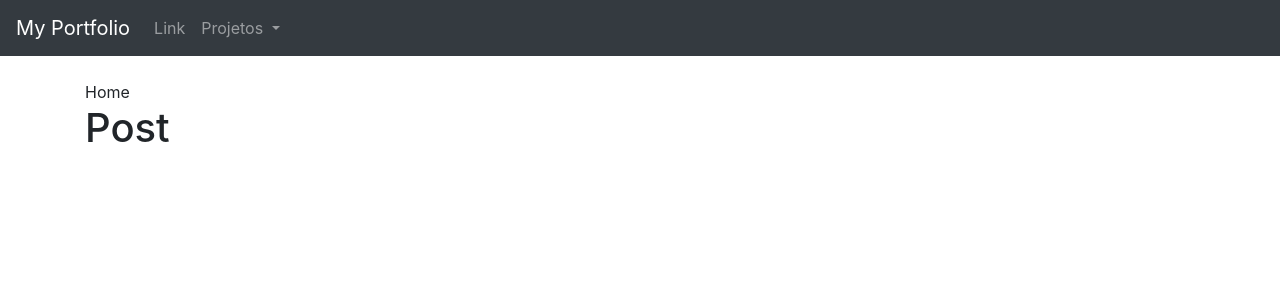
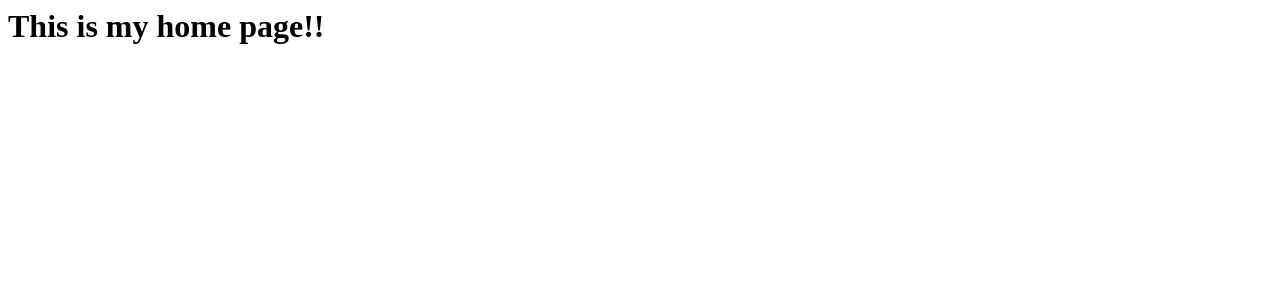
Before and after one commit to ribeirosaimon/portifolio_django, a Django app: page / in a window 1280 px wide. Shown: the top 300 px of the page. Run offline with Django 3.2, Linux system fonts and the light colour scheme; data that the repository does not hold is empty; some libraries are stand-ins or nearby versions.

Commit message:
Comit 13:25 min

```diff
--- a/portfolio/settings.py
+++ b/portfolio/settings.py
@@ -9,7 +9,7 @@ https://docs.djangoproject.com/en/3.1/topics/settings/
 For the full list of settings and their values, see
 https://docs.djangoproject.com/en/3.1/ref/settings/
 """
-
+import os
 from pathlib import Path
 
 # Build paths inside the project like this: BASE_DIR / 'subdir'.
@@ -119,3 +119,7 @@ USE_TZ = True
 # https://docs.djangoproject.com/en/3.1/howto/static-files/
 
 STATIC_URL = '/static/'
+
+STATICFILES_DIRS = [
+    os.path.join(BASE_DIR,'static')
+]
--- a/theblog/templates/base.html
+++ /dev/null
@@ -1,49 +0,0 @@
-<!doctype html>
-<html lang="pt-br">
-  <head>
-    <!-- Required meta tags -->
-    <meta charset="utf-8">
-    <meta name="viewport" content="width=device-width, initial-scale=1, shrink-to-fit=no">
-
-    <!-- Bootstrap CSS -->
-    <link rel="stylesheet" href="https://stackpath.bootstrapcdn.com/bootstrap/4.5.2/css/bootstrap.min.css" integrity="sha384-JcKb8q3iqJ61gNV9KGb8thSsNjpSL0n8PARn9HuZOnIxN0hoP+VmmDGMN5t9UJ0Z" crossorigin="anonymous">
-
-    <title>{% block title %}Portfolio de Saimon Ribeiro{% endblock %}</title>
-  </head>
-  <body>
-    <nav class="navbar navbar-expand-lg navbar-dark bg-dark">
-  <a class="navbar-brand" href="{% url 'home' %}">My Portfolio</a>
-  <button class="navbar-toggler" type="button" data-toggle="collapse" data-target="#navbarSupportedContent" aria-controls="navbarSupportedContent" aria-expanded="false" aria-label="Toggle navigation">
-    <span class="navbar-toggler-icon"></span>
-  </button>
-
-  <div class="collapse navbar-collapse" id="navbarSupportedContent">
-    <ul class="navbar-nav mr-auto">
-      <li class="nav-item">
-        <a class="nav-link" href="#">Link</a>
-      </li>
-      <li class="nav-item dropdown">
-        <a class="nav-link dropdown-toggle" href="#" id="navbarDropdown" role="button" data-toggle="dropdown" aria-haspopup="true" aria-expanded="false">
-          Projetos
-        </a>
-        <div class="dropdown-menu" aria-labelledby="navbarDropdown">
-          <a class="dropdown-item" href="#">Calendario Ibov</a>
-          <a class="dropdown-item" href="#">Telegram Ibov</a>
-        </div>
-      </li>
-
-    </ul>
-  </div>
-</nav>
-    <br/>
-    <div class="container">
-      {% block content %}
-      {% endblock %}
-    </div>
-    <!-- Optional JavaScript -->
-    <!-- jQuery first, then Popper.js, then Bootstrap JS -->
-    <script src="https://code.jquery.com/jquery-3.5.1.slim.min.js" integrity="sha384-DfXdz2htPH0lsSSs5nCTpuj/zy4C+OGpamoFVy38MVBnE+IbbVYUew+OrCXaRkfj" crossorigin="anonymous"></script>
-    <script src="https://cdn.jsdelivr.net/npm/popper.js@1.16.1/dist/umd/popper.min.js" integrity="sha384-9/reFTGAW83EW2RDu2S0VKaIzap3H66lZH81PoYlFhbGU+6BZp6G7niu735Sk7lN" crossorigin="anonymous"></script>
-    <script src="https://stackpath.bootstrapcdn.com/bootstrap/4.5.2/js/bootstrap.min.js" integrity="sha384-B4gt1jrGC7Jh4AgTPSdUtOBvfO8shuf57BaghqFfPlYxofvL8/KUEfYiJOMMV+rV" crossorigin="anonymous"></script>
-  </body>
-</html>
--- a/theblog/templates/home.html
+++ b/theblog/templates/home.html
@@ -1,16 +1,3 @@
-{% extends 'base.html' %}
-{% block content %}
-{% block title%}Home{% endblock %}
+{% load static %}
 
-<h1>Post</h1>
-
-<ul>
-{% for post in object_list %}
-  <li><a href="{% url 'article_detail' post.pk %}"{{post.title}}</a> - {{post.author.first_name}}
-  {{post.author.email}}<br/>
-  {{post.body}}</li>
-{% endfor %}
-</ul>
-
-
-{% endblock %}
+<h1>This is my home page!! </h1>
--- a/theblog/urls.py
+++ b/theblog/urls.py
@@ -1,7 +1,6 @@
 from django.urls import path
-from .views import HomeView, ArticleDetailView
+from .views import home
 
 urlpatterns = [
-    path('', HomeView.as_view(), name='home'),
-    path('/article/<int:pk>', ArticleDetailView.as_view(), name='article_detail'),
+    path('', home, name='home'),
 ]
--- a/theblog/views.py
+++ b/theblog/views.py
@@ -2,13 +2,5 @@ from django.shortcuts import render
 from django.views.generic import ListView, DetailView
 from .models import Post
 
-#def home(request):
-#    return render(request,'home.html',{})
-
-class HomeView(ListView):
-    model = Post
-    template_name = 'home.html'
-
-class ArticleDetailView(DetailView):
-    model = Post
-    template_name = 'articles_detail.html'
+def home(request):
+    return render(request,'home.html',{})
```
Also changed, not shown: theblog/templates/articles_detail.html (deleted, +0 -13 lines).
